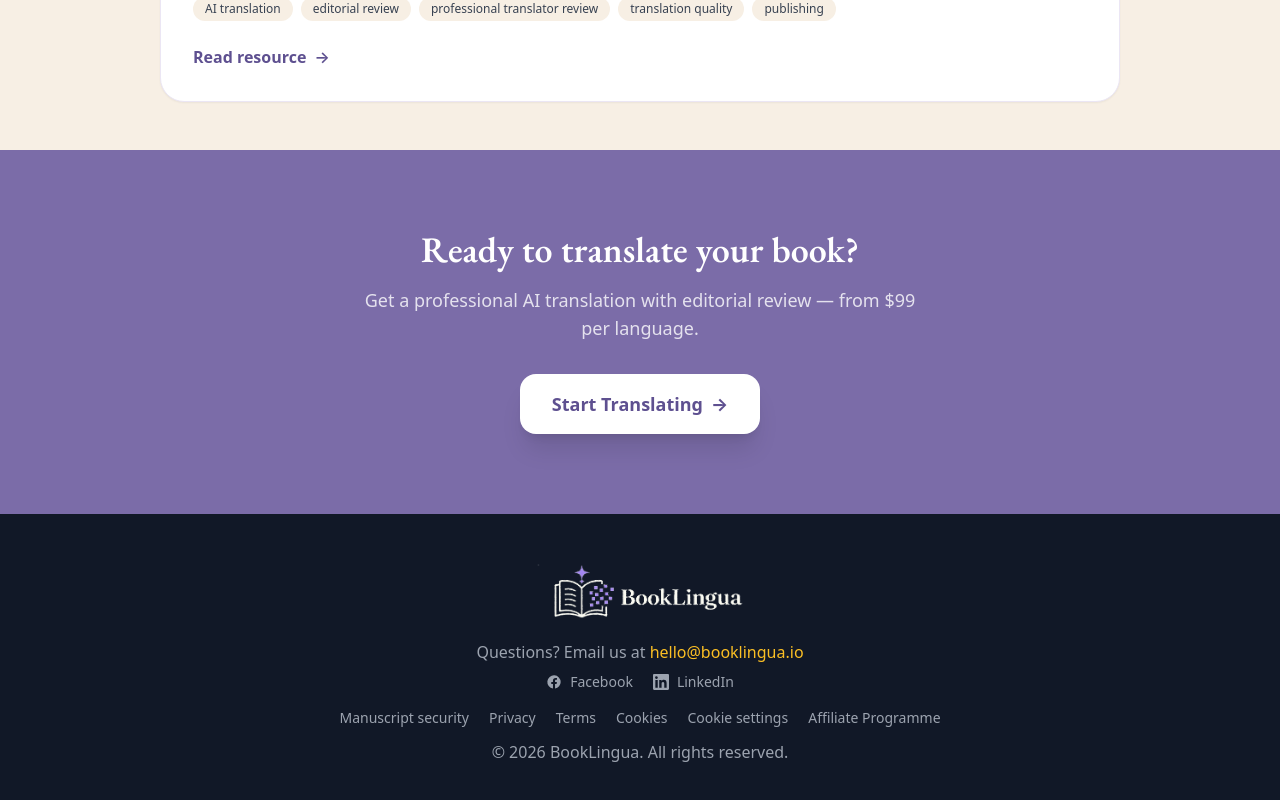
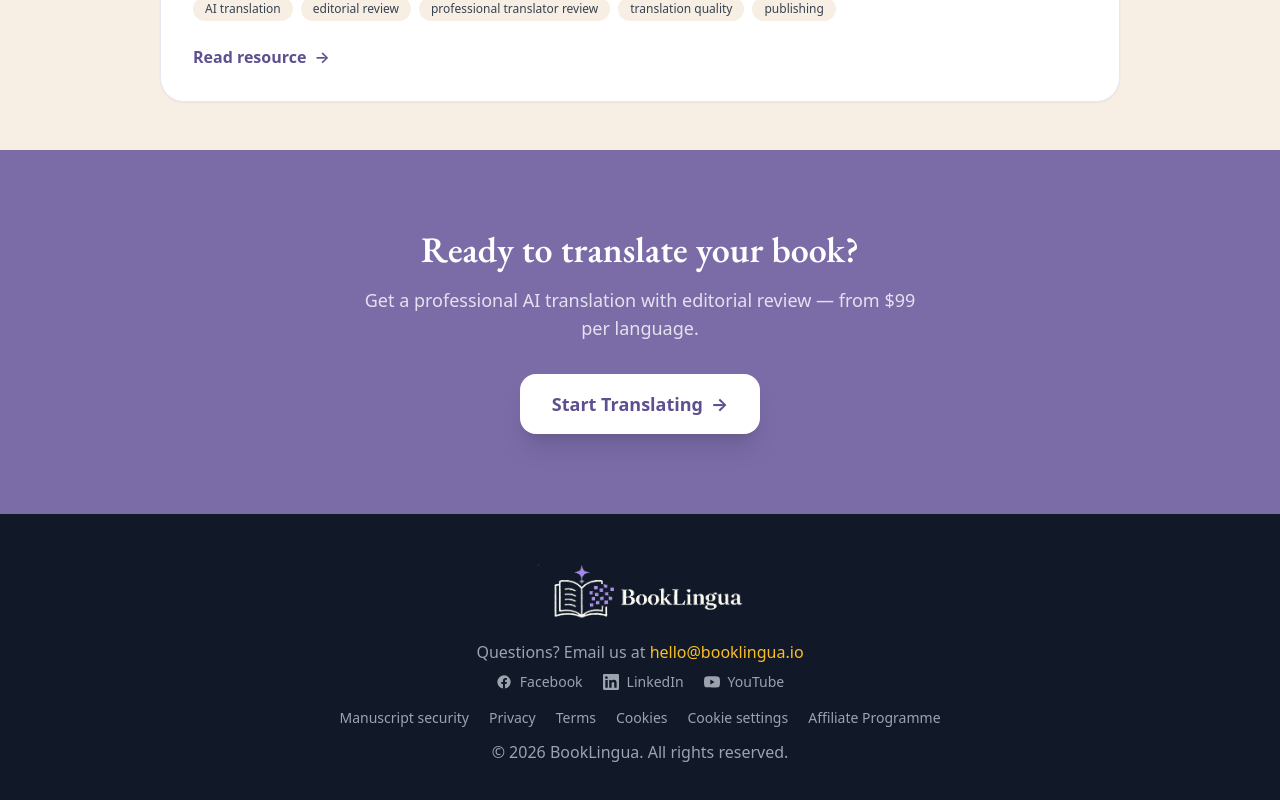
Before and after one commit to teddyagsmith/BookLingua, a Next.js app: page /blog in a window 1280 px wide. Shown: the part 6666-7466 px from the top of the page. Built offline with nearby package versions, Linux system fonts and the light colour scheme.

Commit message:
Add YouTube link to site footer

```diff
--- a/components/SiteFooter.tsx
+++ b/components/SiteFooter.tsx
@@ -45,6 +45,18 @@ export default function SiteFooter({ note }: { note?: ReactNode }) {
             </svg>
             LinkedIn
           </a>
+          <a
+            href="https://www.youtube.com/channel/UCg7qwkY_Tih2UlB82b3ysTg"
+            target="_blank"
+            rel="noopener noreferrer"
+            className="inline-flex items-center gap-2 text-gray-400 transition-colors hover:text-white"
+            aria-label="Watch BookLingua on YouTube"
+          >
+            <svg viewBox="0 0 24 24" aria-hidden="true" className="h-4 w-4 fill-current">
+              <path d="M23.5 6.19a3.02 3.02 0 0 0-2.12-2.14C19.5 3.55 12 3.55 12 3.55s-7.5 0-9.38.5A3.02 3.02 0 0 0 .5 6.19 31.5 31.5 0 0 0 0 12a31.5 31.5 0 0 0 .5 5.81 3.02 3.02 0 0 0 2.12 2.14c1.88.5 9.38.5 9.38.5s7.5 0 9.38-.5a3.02 3.02 0 0 0 2.12-2.14A31.5 31.5 0 0 0 24 12a31.5 31.5 0 0 0-.5-5.81ZM9.55 15.57V8.43L15.82 12l-6.27 3.57Z" />
+            </svg>
+            YouTube
+          </a>
         </div>
         <nav aria-label="Footer" className="mb-3 flex flex-wrap justify-center gap-x-5 gap-y-2 text-sm">
           <Link href="/manuscript-security" className="hover:text-white transition-colors">Manuscript security</Link>
```
